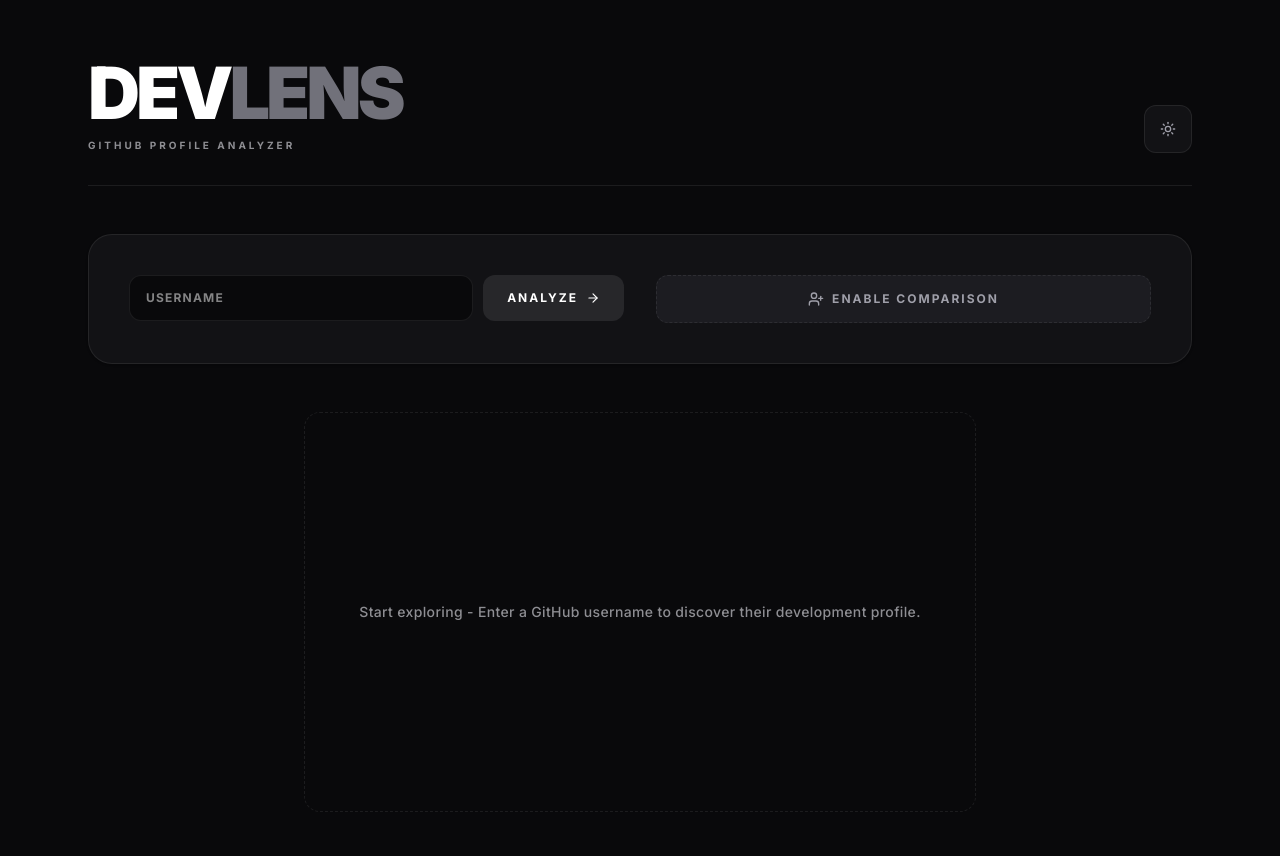
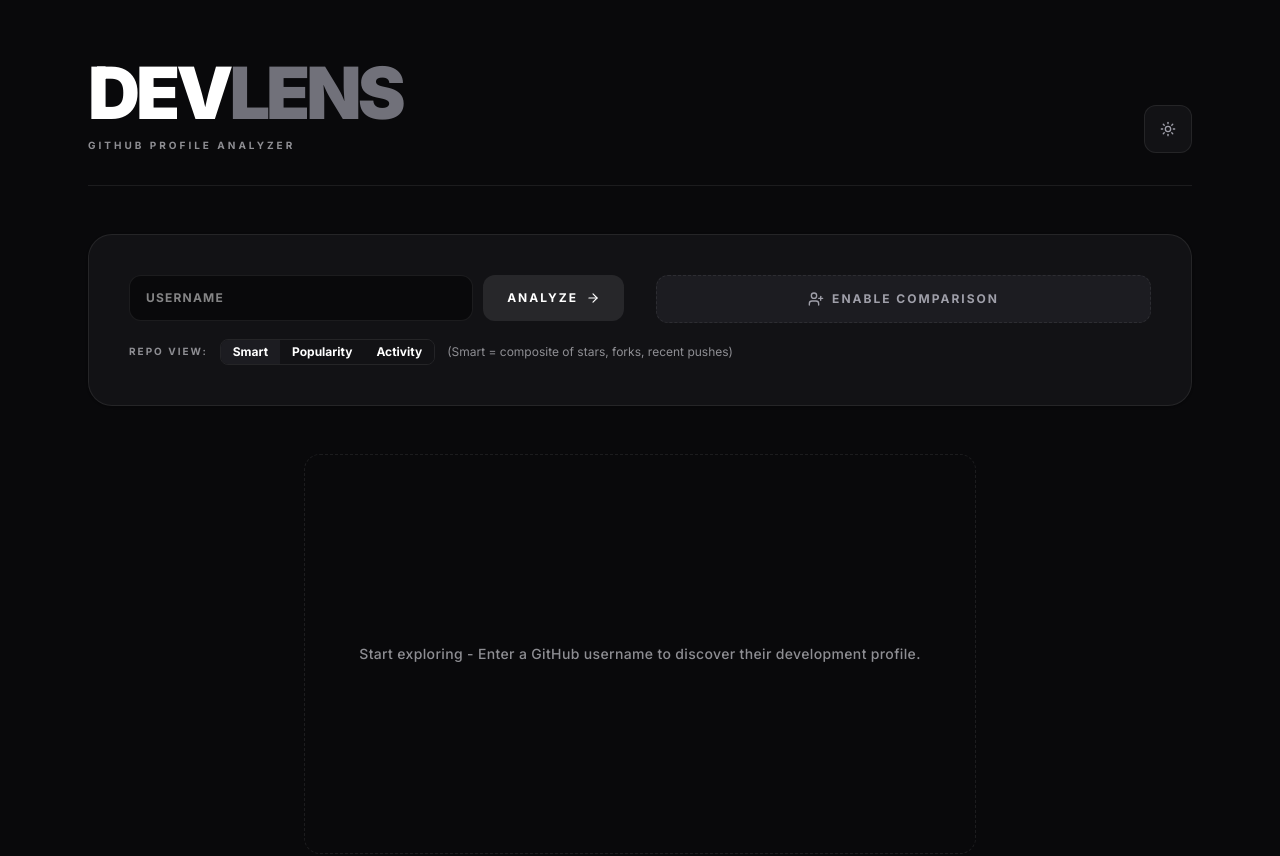
Before and after one commit to aryxncodes7/dev-lens-v2, a React (Vite) app: page / in a window 1280 px wide. Shown: the top 856 px of the page. Built offline with nearby package versions, Linux system fonts and the light colour scheme.

Commit message:
Fix: robust compare fetch flow (clear error, set loading)

```diff
--- a/src/App.tsx
+++ b/src/App.tsx
@@ -26,6 +26,7 @@
 export default function App() {
   const [theme, setTheme] = useState<"dark" | "light">("dark");
   const [isCompare, setIsCompare] = useState<boolean>(false);
+  const [repoSort, setRepoSort] = useState<"composite" | "popularity" | "activity">("composite");
 
   // Developer States
   const [dev1, setDev1] = useState<DeveloperState>({
@@ -91,8 +92,8 @@
       }
       const user = await userRes.json();
 
-      // Fetch Repository list
-      const reposRes = await fetch(`https://api.github.com/users/${trimmed}/repos?per_page=100&sort=stars`);
+      // Fetch Repository list (fetch many and sort client-side according to selected method)
+      const reposRes = await fetch(`https://api.github.com/users/${trimmed}/repos?per_page=100`);
       if (!reposRes.ok) {
         throw new Error("UNABLE TO LOCATE REPOSITORIES");
       }
@@ -102,7 +103,7 @@
       const starsCount = (repos || []).reduce((sum: number, r: any) => sum + (r.stargazers_count || 0), 0);
       const score = starsCount * 2 + user.public_repos * 5 + user.followers * 10;
 
-      // Classicate top programming language
+      // Classify top programming language
       const langs: Record<string, number> = {};
       (repos || []).forEach((r: any) => {
         if (r.language) {
@@ -141,6 +142,28 @@
         };
       });
 
+      // Compute per-repo composite/activity scores to choose top repos
+      const now = Date.now();
+      const scoredRepos = (repos || []).map((r: any) => {
+        const stars = r.stargazers_count || 0;
+        const forks = r.forks_count || 0;
+        const pushedAt = r.pushed_at ? new Date(r.pushed_at).getTime() : 0;
+        const daysSince = pushedAt ? (now - pushedAt) / (1000 * 60 * 60 * 24) : Infinity;
+        const recencyScore = Math.max(0, 1 - daysSince / 365); // 1 for very recent, 0 after a year
+        const composite = (stars * 0.4) + (forks * 0.4) + (recencyScore * 100 * 0.2); // scale recency to 0-100
+        return { ...r, _composite: composite, _pushedAt: pushedAt };
+      });
+
+      // Sort according to current repoSort selection
+      let sortedRepos: any[] = [];
+      if (repoSort === "popularity") {
+        sortedRepos = scoredRepos.sort((a, b) => (b.stargazers_count || 0) - (a.stargazers_count || 0));
+      } else if (repoSort === "activity") {
+        sortedRepos = scoredRepos.sort((a, b) => (b._pushedAt || 0) - (a._pushedAt || 0));
+      } else {
+        sortedRepos = scoredRepos.sort((a, b) => (b._composite || 0) - (a._composite || 0));
+      }
+
       // Generate visual badges and custom rating descriptors
       let rank = "Apprentice";
       let summary = `JUST STARTING OUT IN ${topLanguage ? topLanguage.toUpperCase() : "DEV"}, FOCUSING ON FRONTEND AND BASICS.`;
@@ -159,7 +182,7 @@
       }
 
       // Format parsed repositories
-      const structuredRepos = (repos || []).slice(0, 3).map((r: any) => ({
+      const structuredRepos = (sortedRepos || []).slice(0, 3).map((r: any) => ({
         id: r.id,
         name: r.name,
         html_url: r.html_url,
@@ -216,6 +239,8 @@
   const handleCompareFetch = () => {
     const trimmed = input2.trim();
     if (!trimmed) return;
+    // clear previous error and show loading immediately
+    setDev2((prev) => ({ ...prev, username: trimmed, isLoading: true, error: null }));
 
     if (isSelfComparison(trimmed)) {
       setDev2({
@@ -343,7 +368,7 @@
 
           </div>
 
-          {isCompare && (
+            {isCompare && (
             <div className="mt-6 flex justify-end">
               <button
                 onClick={() => setIsCompare(false)}
@@ -353,6 +378,26 @@
               </button>
             </div>
           )}
+
+            {/* Repo sort toggle: Composite (smart), Popularity (stars), Activity (last pushed) */}
+            <div className="mt-4 flex items-center gap-3">
+              <span className="text-[10px] font-bold tracking-[2px] uppercase text-[var(--text-muted)]">Repo View:</span>
+              <div className="inline-flex rounded-lg overflow-hidden border border-[var(--border)]">
+                <button onClick={() => { setRepoSort("composite"); if (dev1.username) fetchDeveloperData(dev1.username, setDev1); if (isCompare && dev2.username) fetchDeveloperData(dev2.username, setDev2); }}
+                  className={`px-3 py-1 text-xs font-bold ${repoSort === "composite" ? "bg-[var(--surface-alt)]" : "bg-[var(--surface)]"}`}>
+                  Smart
+                </button>
+                <button onClick={() => { setRepoSort("popularity"); if (dev1.username) fetchDeveloperData(dev1.username, setDev1); if (isCompare && dev2.username) fetchDeveloperData(dev2.username, setDev2); }}
+                  className={`px-3 py-1 text-xs font-bold ${repoSort === "popularity" ? "bg-[var(--surface-alt)]" : "bg-[var(--surface)]"}`}>
+                  Popularity
+                </button>
+                <button onClick={() => { setRepoSort("activity"); if (dev1.username) fetchDeveloperData(dev1.username, setDev1); if (isCompare && dev2.username) fetchDeveloperData(dev2.username, setDev2); }}
+                  className={`px-3 py-1 text-xs font-bold ${repoSort === "activity" ? "bg-[var(--surface-alt)]" : "bg-[var(--surface)]"}`}>
+                  Activity
+                </button>
+              </div>
+              <span className="text-xs text-[var(--text-muted)]">(Smart = composite of stars, forks, recent pushes)</span>
+            </div>
         </section>
 
         {/* PRIMARY DASHBOARD LAYOUT GRID */}
```
